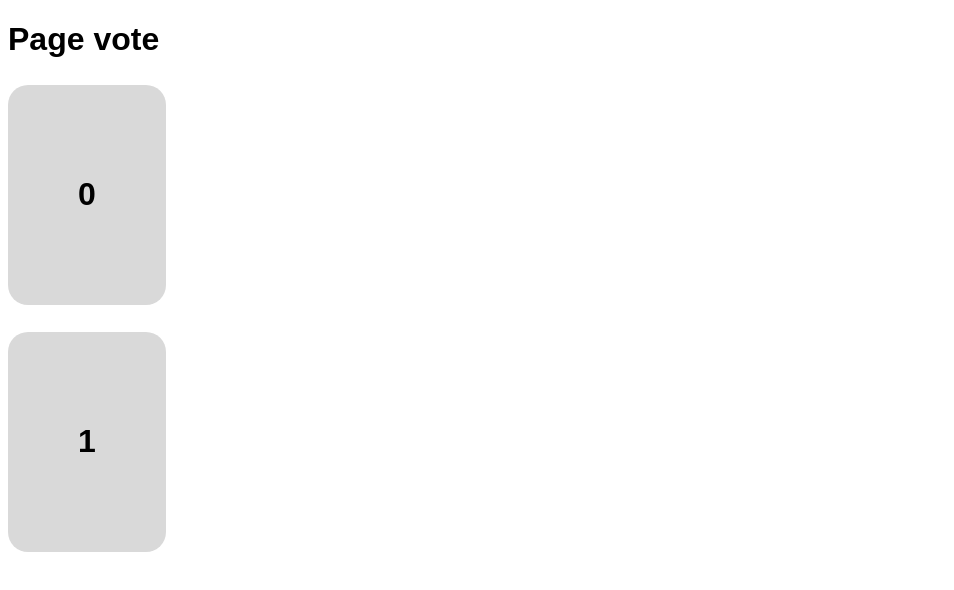
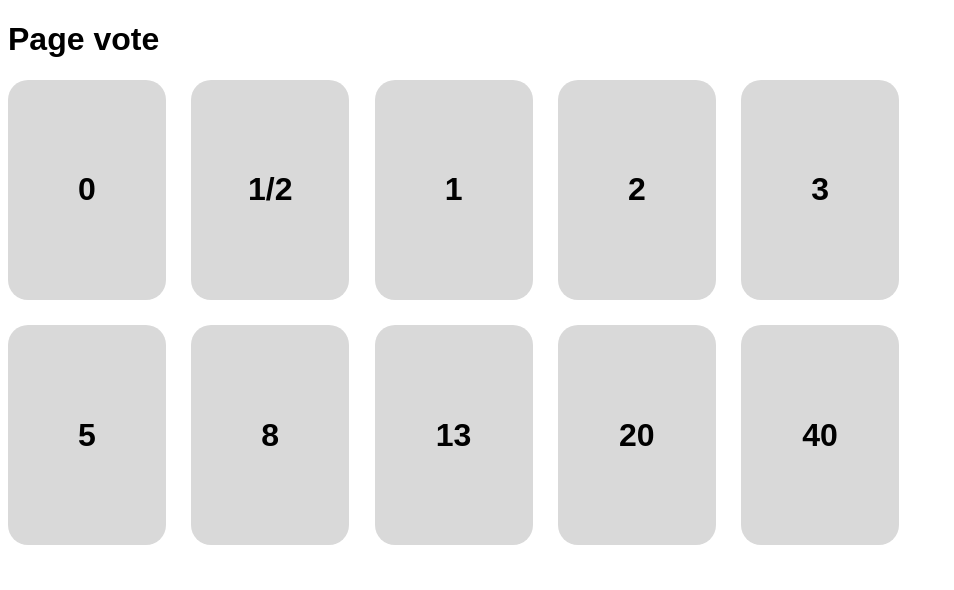
Before and after one commit to supavenir/planitPoker-ti, a Next.js app: page /vote in a window 1280 px wide. Shown: the top 590 px of the page, without its empty margins (0-954 px from the left). Built offline with nearby package versions, Linux system fonts and the light colour scheme.

Commit message:
ajout d'un conteneur pour les cards
pour les afficher horizontalement

+ création de nouvelles cartes

```diff
--- a/src/pages/vote.tsx
+++ b/src/pages/vote.tsx
@@ -4,8 +4,20 @@ export default function Vote() {
     return (
         <div>
             <h1 className="title">Page vote</h1>
-            <Card content="0"></Card>
-            <Card content="1"></Card>
+            <div className="cards_row">
+                <Card content="0"></Card>
+                <Card content="1/2"></Card>
+                <Card content="1"></Card>
+                <Card content="2"></Card>
+                <Card content="3"></Card>
+            </div>
+            <div className="cards_row">
+                <Card content="5"></Card>
+                <Card content="8"></Card>
+                <Card content="13"></Card>
+                <Card content="20"></Card>
+                <Card content="40"></Card>
+            </div>
         </div>
     );
 }
--- a/src/styles/globals.css
+++ b/src/styles/globals.css
@@ -9,6 +9,7 @@
     width: 158px;
     text-align: center;
     height: 220px;
+    margin-right: 2%;
 }
 
 .card:hover {
@@ -22,10 +23,16 @@
   align-items: center;
   height: 100%;
   font-size: 2em;
+  margin-top: 0;
 }
 
 .title {
   color: black !important;
+}
+
+.cards_row {
+    display: flex;
+    margin-bottom: 2%;
 }
 
 :root {
```
